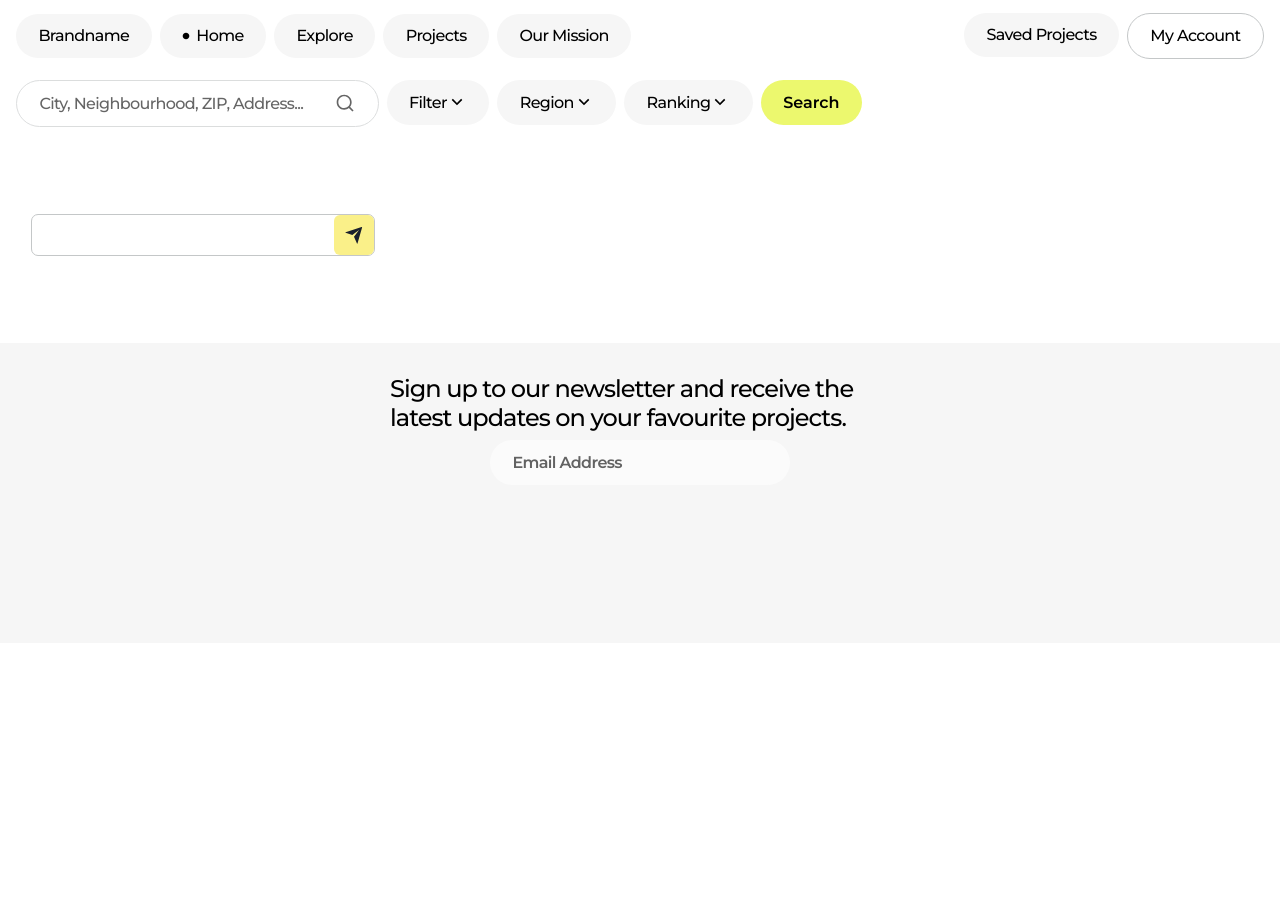
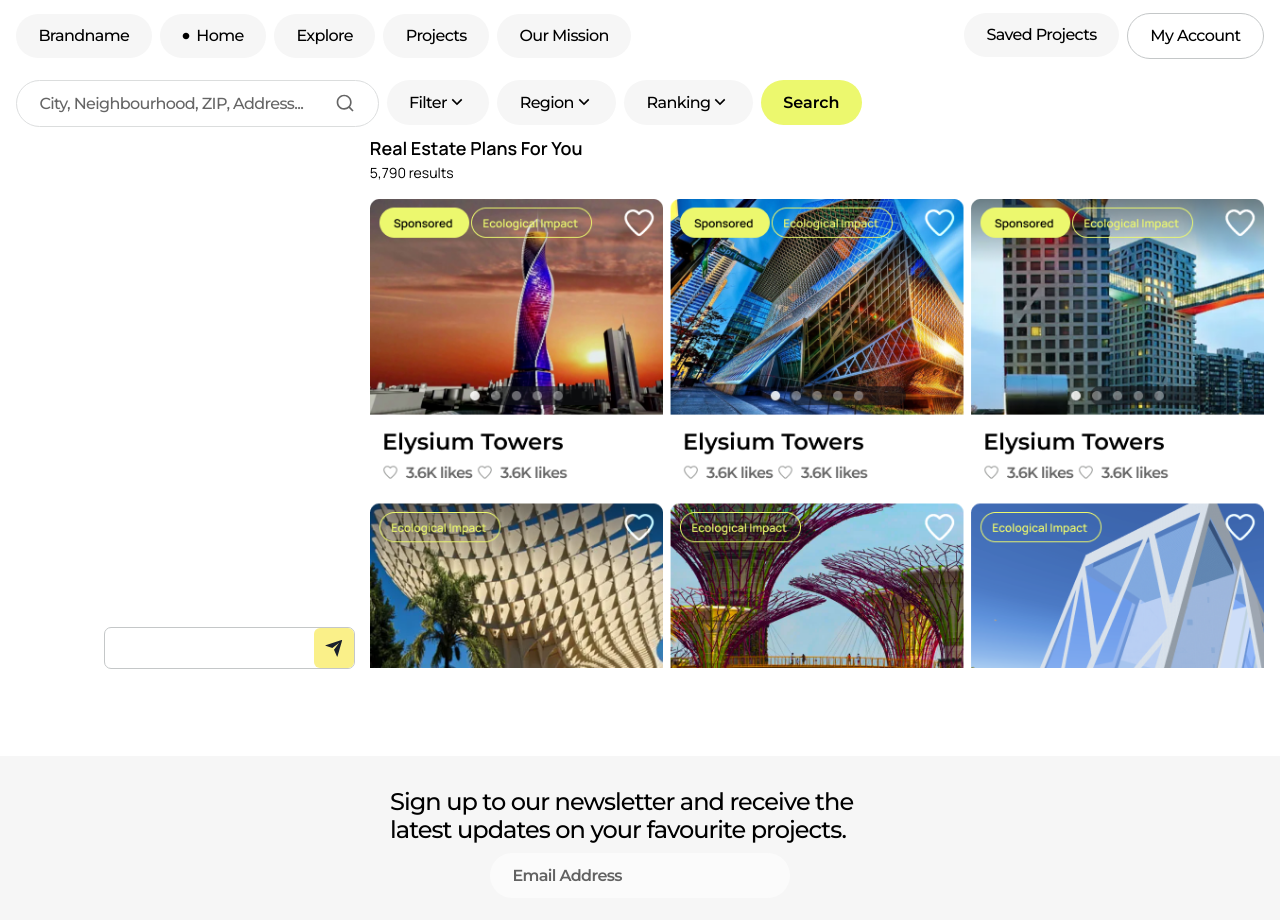
Before and after one commit to gprem09/Urban.I, a React (Create React App) app in the folder frontend/: page /explore in a window 1280 px wide. Shown: the top 920 px of the page. Before the commit the page ends 800 px from the top, so only its background shows below. Built offline with nearby package versions, Linux system fonts and the light colour scheme.

Commit message:
Fixed chat rendering

```diff
--- a/frontend/src/components/Explore.js
+++ b/frontend/src/components/Explore.js
@@ -1,5 +1,5 @@
 import React from "react";
-import { Flex, Button, Stack } from "@chakra-ui/react";
+import { Flex, Button, Stack, Image, Heading, Text } from "@chakra-ui/react";
 import { RiSearchLine } from "react-icons/ri";
 import { RiArrowDownSLine } from "react-icons/ri";
 import { Chat } from "./chat";
@@ -30,10 +30,21 @@ export const Explore = () => {
         </Button>
         <Button variant="yellow">Search</Button>
       </Flex>
+      <Flex>
+        <Stack width="30%" height="auto">
+          <Chat />
+        </Stack>
+        <Stack width="auto">
+          <Stack gap="0" marginBottom="0.5rem">
+            <Text fontSize="lg" fontWeight="600">
+              Real Estate Plans For You
+            </Text>
+            <Text fontSize="sm">5,790 results</Text>
+          </Stack>
 
-      <Stack width="30%">
-        <Chat />
-      </Stack>
+          <Image width="100%" src="/images/Frame 1707478485.png" />
+        </Stack>
+      </Flex>
     </Stack>
   );
 };
--- a/frontend/src/components/chat.js
+++ b/frontend/src/components/chat.js
@@ -14,6 +14,7 @@ import {
   GridItem,
   InputGroup,
   InputRightElement,
+  Spacer,
 } from "@chakra-ui/react";
 
 export const Chat = () => {
@@ -61,8 +62,13 @@ export const Chat = () => {
   };
 
   return (
-    <Container maxW="container.xl" mt={16}>
-      <VStack spacing={4}>
+    <Container
+      maxW="container.xl"
+      height="100%"
+      display="flex"
+      direction="flex-end"
+    >
+      <VStack spacing={4} flexDirection="column-reverse">
         {chatHistory.map((chat, index) => (
           <Box
             key={index}
@@ -80,7 +86,16 @@ export const Chat = () => {
           </Box>
         ))}
       </VStack>
-      <form onSubmit={handleSubmit}>
+      <Spacer />
+      <form
+        onSubmit={handleSubmit}
+        height="100%"
+        style={{
+          height: "100%",
+          display: "flex",
+          flexDirection: "column-reverse",
+        }}
+      >
         <VStack mt="4">
           <InputGroup>
             <Input
```
Also changed, not shown: frontend/public/images/Frame 1707478485.png (added).
